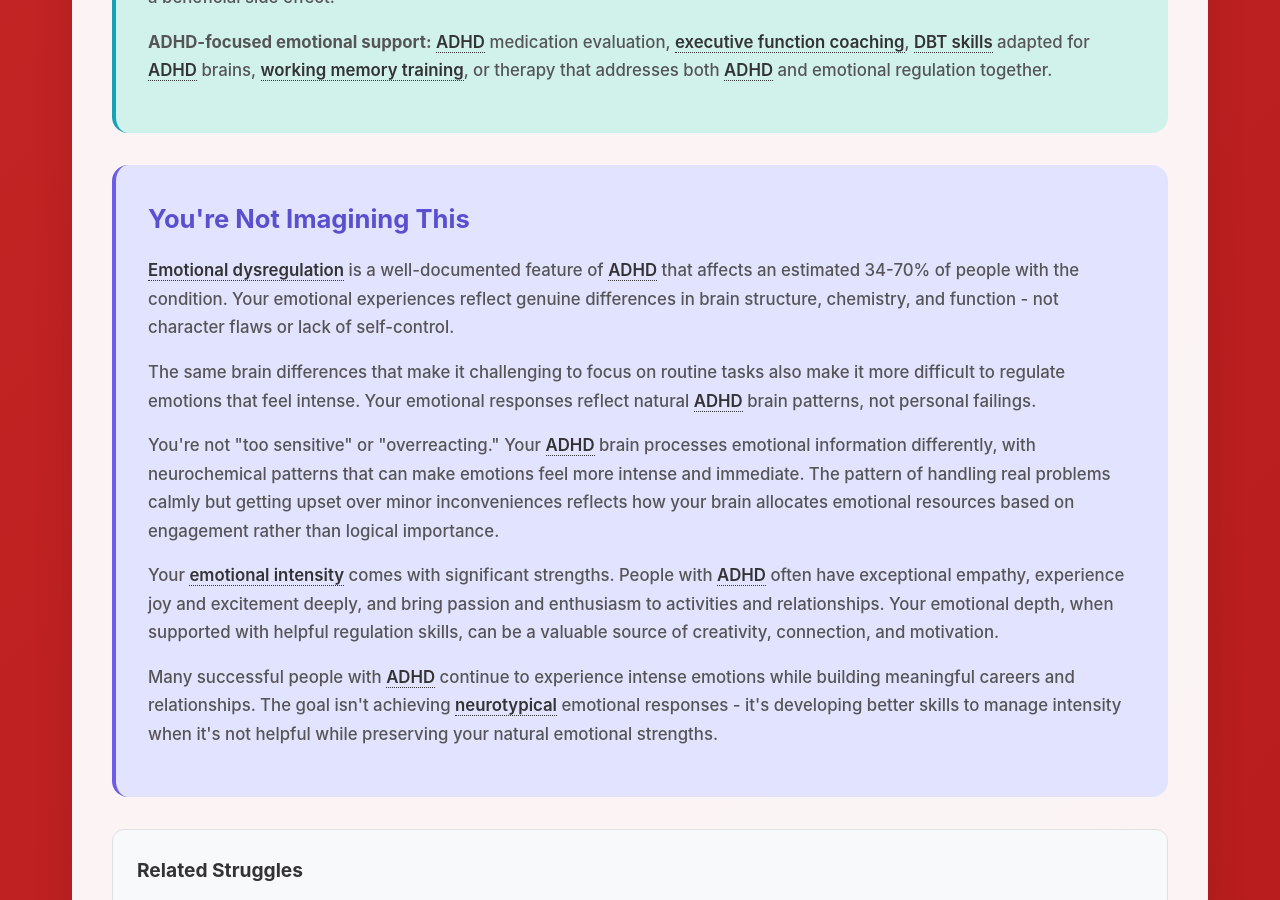
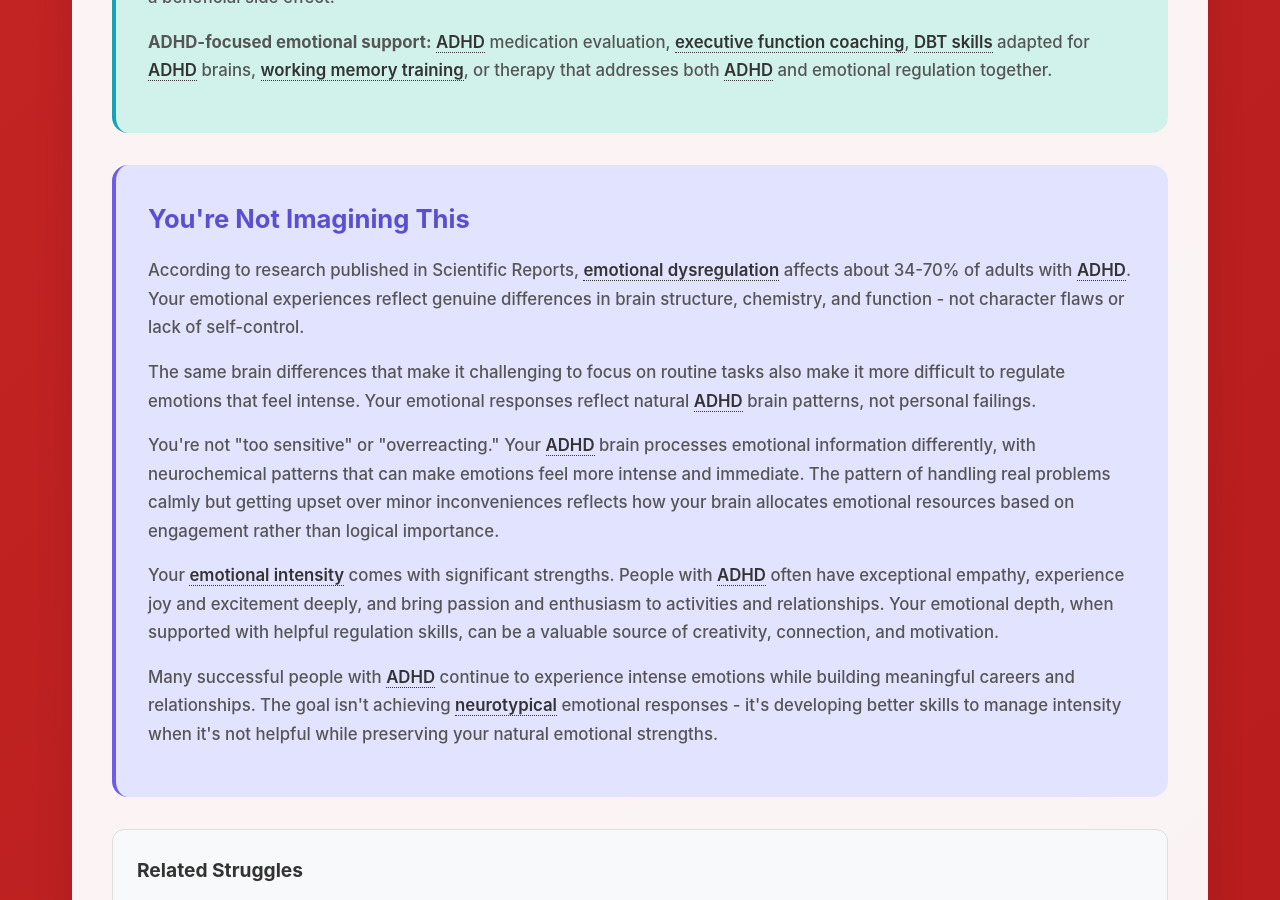
Before and after one commit to neurodivergent-survival-guide/neurodivergent-survival-guide, a Jekyll site: the page built from struggles/emotional-dysregulation-adhd.html, in a window 1280 px wide and 900 px high, scrolled down 4617 px. Built offline with Jekyll 4.4.1, drawn with Linux system fonts in a browser that asks for light colours.

Commit message:
Update emotional-dysregulation-adhd.html

```diff
--- a/struggles/emotional-dysregulation-adhd.html
+++ b/struggles/emotional-dysregulation-adhd.html
@@ -136,7 +136,7 @@ search_terms: ["emotions too intense", "feelings hard to control", "overreacting
     <div class="validation-section">
         <h2 id="youre-not-imagining-this">You're Not Imagining This</h2>
 
-        <p><a class="jargon">Emotional dysregulation<span class="tooltip">Difficulty managing the intensity, duration, or appropriateness of emotional responses due to ADHD brain differences</span></a> is a well-documented feature of <a class="jargon">ADHD<span class="tooltip">Attention-Deficit/Hyperactivity Disorder - brain differences affecting attention, impulse control, and executive function</span></a> that affects an estimated 34-70% of people with the condition. Your emotional experiences reflect genuine differences in brain structure, chemistry, and function - not character flaws or lack of self-control.</p>
+        <p>According to research published in Scientific Reports, <a class="jargon">emotional dysregulation<span class="tooltip">Difficulty managing the intensity, duration, or appropriateness of emotional responses due to ADHD brain differences</span></a> affects about 34-70% of adults with <a class="jargon">ADHD<span class="tooltip">Attention-Deficit/Hyperactivity Disorder - brain differences affecting attention, impulse control, and executive function</span></a>. Your emotional experiences reflect genuine differences in brain structure, chemistry, and function - not character flaws or lack of self-control.</p>
 
         <p>The same brain differences that make it challenging to focus on routine tasks also make it more difficult to regulate emotions that feel intense. Your emotional responses reflect natural <a class="jargon">ADHD<span class="tooltip">Attention-Deficit/Hyperactivity Disorder - brain differences affecting attention, impulse control, and executive function</span></a> brain patterns, not personal failings.</p>
 
```
